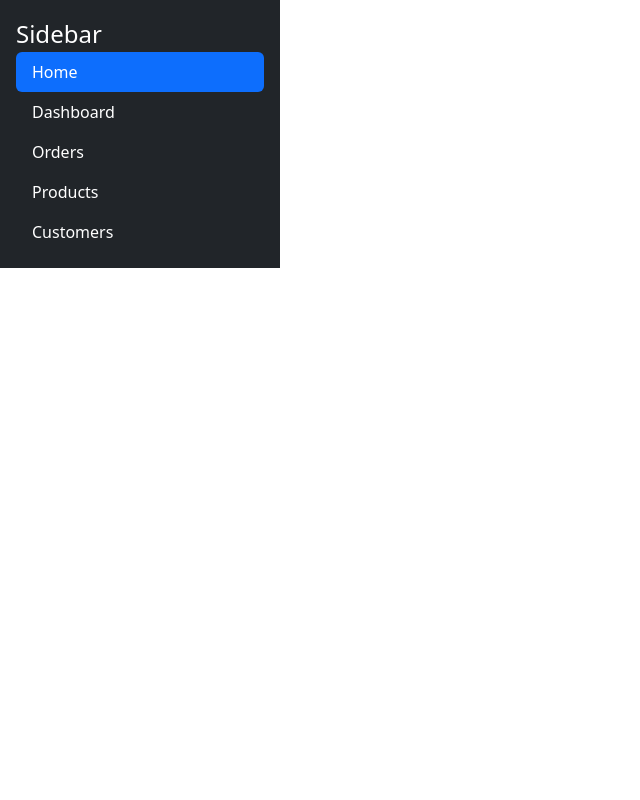
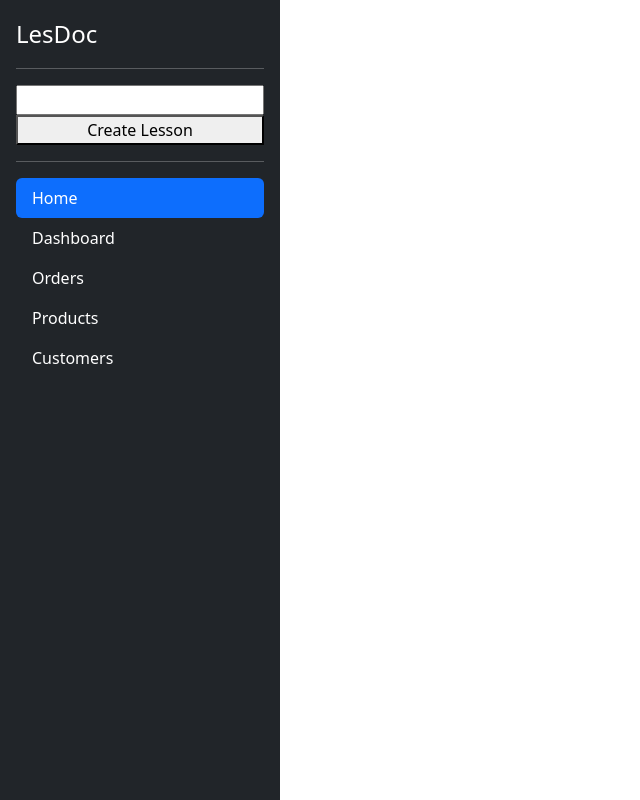
Before and after one commit to MJSasha/les-doc, a React app in the folder frontend/: page / in a window 1280 px wide. Shown: the whole page, without its empty margins (0-640 px from the left). Built offline with nearby package versions, Linux system fonts and the light colour scheme.

Commit message:
add Create and Get lessons services

```diff
--- /dev/null
+++ b/frontend/public/index.css
@@ -0,0 +1,9 @@
+html,
+body{
+    width: 100%;
+    height: 100%;
+}
+#root{
+    width: 100%;
+    height: 100%;
+}
--- a/frontend/public/index.html
+++ b/frontend/public/index.html
@@ -3,6 +3,7 @@
 <head>
     <meta charset="UTF-8" />
     <meta name="viewport" content="width=device-width, initial-scale=1.0" />
+    <link rel="stylesheet" type="text/css" href="index.css">
     <title>Les-Doc</title>
 </head>
 <body>
--- a/frontend/src/App.tsx
+++ b/frontend/src/App.tsx
@@ -1,16 +1,26 @@
+// React imports
 import React from "react";
-
-import FileUpload from "./Components/FileUpload";
+// Style imports
+import "./App.css";
+// Components imports
+import FileUpload from "./Components/Fileupload/FileUpload";
+import CreateLesson from "./Components/CreateLesson/CreateLesson";
+// Services imports
+import GetAllLessonsService from "./services/GetAllLessonsService";
 
 const App = () => {
 
     return (
         <>
-            <div className="d-flex flex-column flex-shrink-0 p-3 text-white bg-dark" style={{width:"280px"}}>
+            <div className="d-flex flex-column flex-shrink-0 p-3 text-white bg-dark"
+                 style={{width: "280px", height: "100%"}}>
                 <a href="/"
                    className="d-flex align-items-center mb-3 mb-md-0 me-md-auto text-white text-decoration-none">
-                    <span className="fs-4">Sidebar</span>
+                    <span className="fs-4">LesDoc</span>
                 </a>
+                <hr/>
+                <CreateLesson/>
+                <hr/>
                 <ul className="nav nav-pills flex-column mb-auto">
                     <li className="nav-item">
                         <a href="#" className="nav-link active" aria-current="page">
--- /dev/null
+++ b/frontend/src/Components/CreateLesson/CreateLesson.tsx
@@ -0,0 +1,34 @@
+import React, {useState, useEffect} from "react";
+import CreateLessonService from "../../services/CreateLessonService";
+
+import ILesson from "../../types/LessonInterface";
+
+const CreateLesson: React.FC = () => {
+    const [visible, setVisible] = useState<boolean>(false);
+    const [lesson, setLesson] = useState<ILesson>({name: ""})
+
+    const PostCreatedLesson = () => {
+        CreateLessonService.PostCreatedLesson({
+            name:lesson.name
+        })
+            .then(res => {
+                    console.log(res)
+                }
+            )
+            .catch(err => {
+                    console.log(err)
+                }
+            )
+    }
+    return (
+        <>
+            <input type="text" value={lesson.name} onChange={(e) => {
+                setLesson({name: e.target.value})
+            }}/>
+            <button onClick={PostCreatedLesson}>Create Lesson</button>
+            {lesson.name}
+        </>
+    )
+}
+
+export default CreateLesson;
--- a/frontend/src/Components/FileUpload.tsx
+++ b/frontend/src/Components/Fileupload/FileUpload.tsx
@@ -1,6 +1,6 @@
 import React, { useState, useEffect } from "react";
-import UploadService from "../services/FileUploadService";
-import IFile from "../types/types";
+import UploadService from "../../services/FileUploadService";
+import IFile from "../../types/FileInterface";
 
 const FileUpload: React.FC = () => {
     const [currentFile, setCurrentFile] = useState<File>();
--- /dev/null
+++ b/frontend/src/services/CreateLessonService.ts
@@ -0,0 +1,19 @@
+import axios from "axios";
+import {url} from "../Constants/Constants";
+import ILesson from "../types/LessonInterface";
+
+const PostCreatedLesson = (lesson: ILesson): Promise<any> => {
+console.log(lesson)
+    return axios.post(url+'lessons', lesson, {
+        headers: {
+            "Content-Type": "application/json",
+            Accept: 'application/json',
+        },
+    });
+};
+
+const CreateLessonService = {
+    PostCreatedLesson
+};
+
+export default CreateLessonService;
--- a/frontend/src/services/FileUploadService.tsx
+++ b/frontend/src/services/FileUploadService.ts
@@ -3,7 +3,6 @@ import {url} from "../Constants/Constants";
 
 const upload = (file: File, onUploadProgress: any): Promise<any> => {
     let formData = new FormData();
-
     formData.append("file", file);
 
     return axios.post(url+'files/uploadFile', formData, {
--- /dev/null
+++ b/frontend/src/services/GetAllLessonsService.ts
@@ -0,0 +1,12 @@
+import axios from "axios";
+import {url} from "../Constants/Constants";
+
+const GetAllLessons = (): Promise<any> => {
+    return axios.get(url+'lessons');
+};
+
+const GetAllLessonsService = {
+    GetAllLessons
+};
+
+export default GetAllLessonsService;
--- /dev/null
+++ b/frontend/src/types/LessonInterface.ts
@@ -0,0 +1,7 @@
+export default interface ILesson {
+    id?: number,
+    name: string,
+    folderName?: string,
+    description?: string
+
+}
```
Also changed, not shown: frontend/src/App.css (added), frontend/src/Components/Fileupload/FileUpload.css (added), frontend/src/types/FileInterface.ts (line endings or trailing spaces), 1 other file (tests, documents, lock files or other folders). Lines whose indentation alone changed are shown as unchanged.
